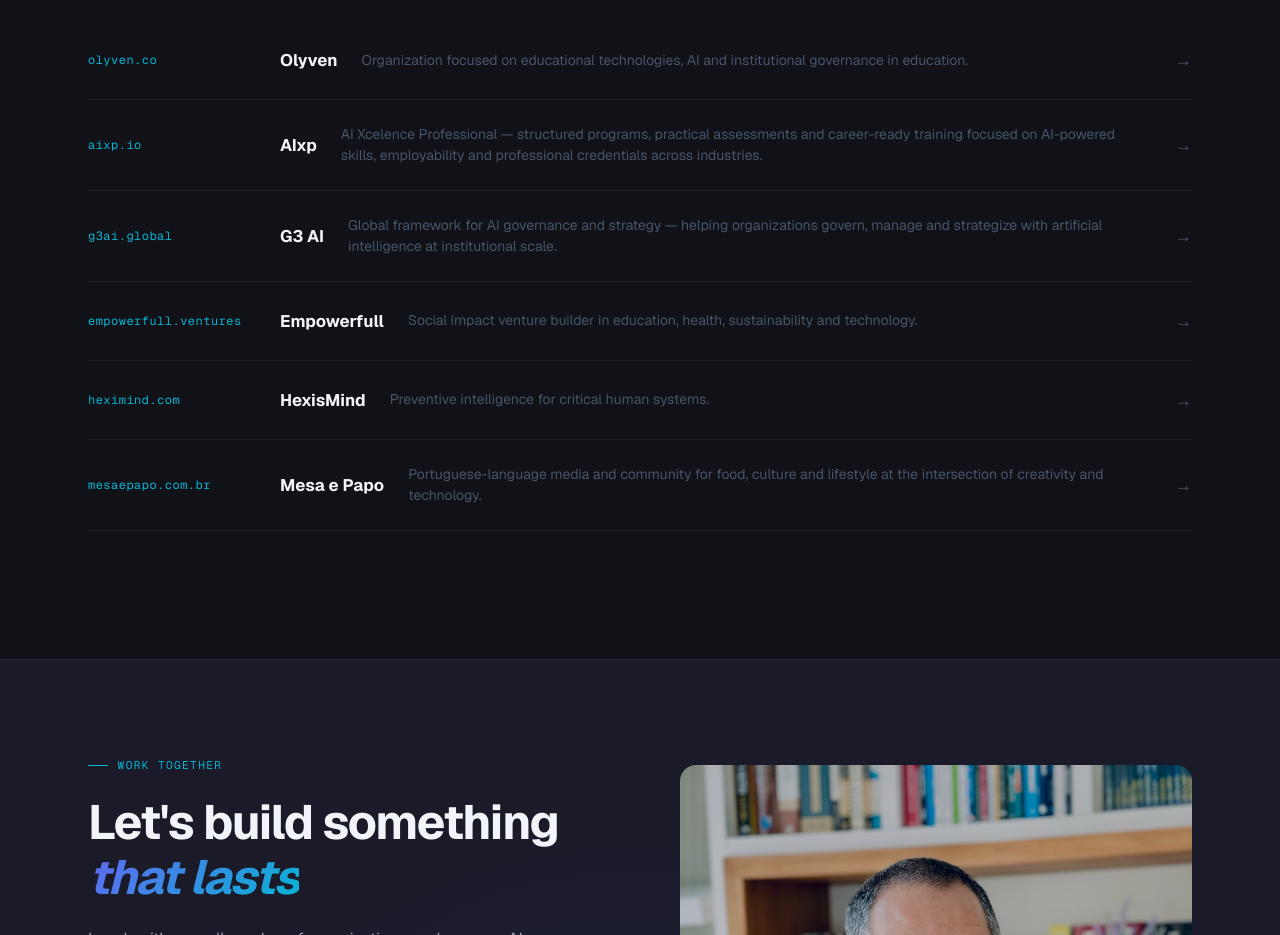
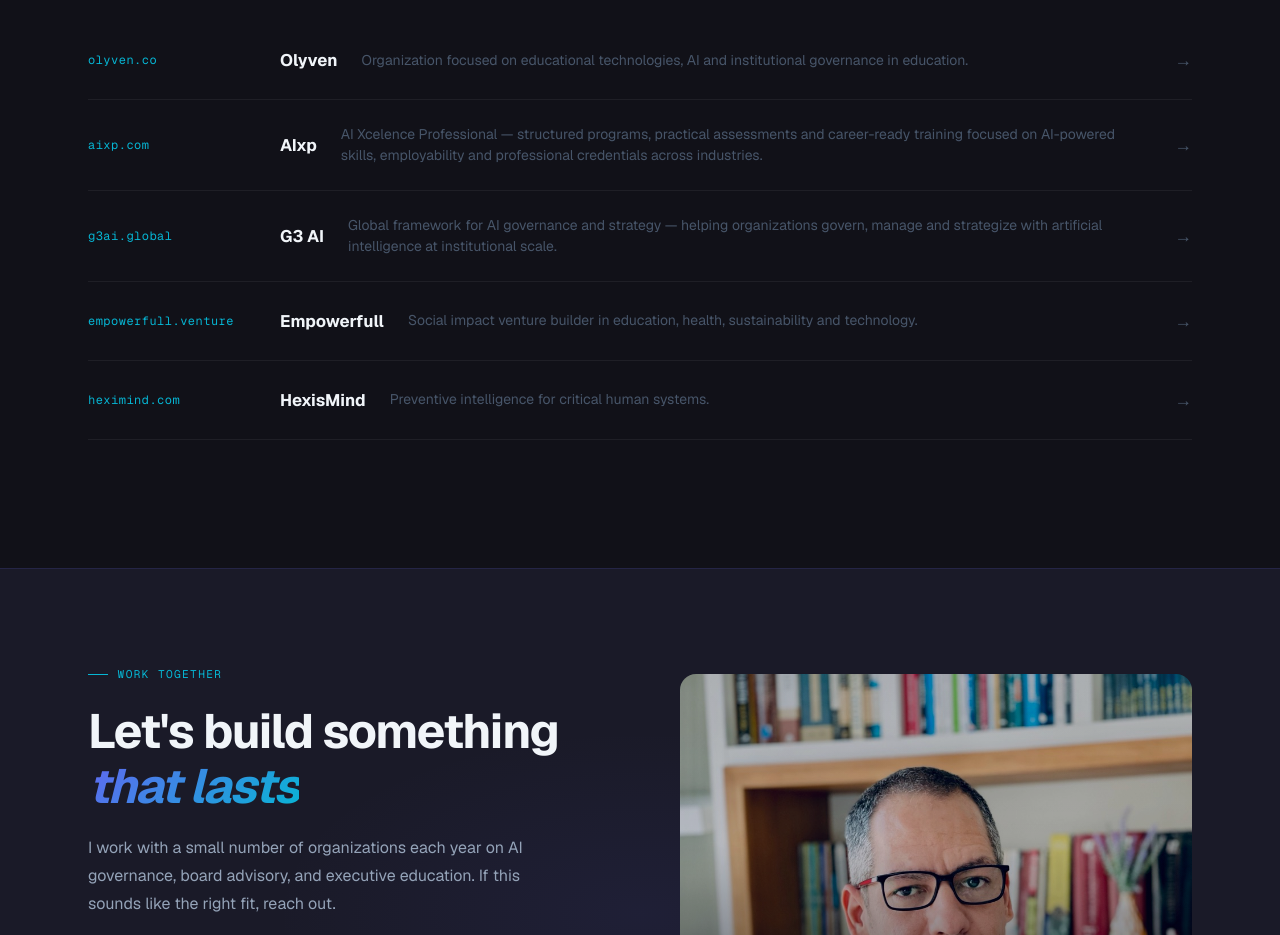
Before and after one commit to andersonfurtado/Anderson-site, a Next.js app: page / in a window 1280 px wide. Shown: the part 6440-7375 px from the top of the page. Built offline with nearby package versions, Linux system fonts and the light colour scheme.

Commit message:
fix: remove Mesa e Papo from ventures

```diff
--- a/src/components/TestimonialsSection.tsx
+++ b/src/components/TestimonialsSection.tsx
@@ -12,7 +12,7 @@
     href: "https://olyven.co",
   },
   {
-    domain: "aixp.io",
+    domain: "aixp.com",
     name: "AIxp",
     desc: "AI Xcelence Professional — structured programs, practical assessments and career-ready training focused on AI-powered skills, employability and professional credentials across industries.",
     href: "#",
@@ -24,7 +24,7 @@
     href: "https://g3ai.global",
   },
   {
-    domain: "empowerfull.ventures",
+    domain: "empowerfull.venture",
     name: "Empowerfull",
     desc: "Social impact venture builder in education, health, sustainability and technology.",
     href: "#",
@@ -33,12 +33,6 @@
     domain: "heximind.com",
     name: "HexisMind",
     desc: "Preventive intelligence for critical human systems.",
-    href: "#",
-  },
-  {
-    domain: "mesaepapo.com.br",
-    name: "Mesa e Papo",
-    desc: "Portuguese-language media and community for food, culture and lifestyle at the intersection of creativity and technology.",
     href: "#",
   },
 ];
```
